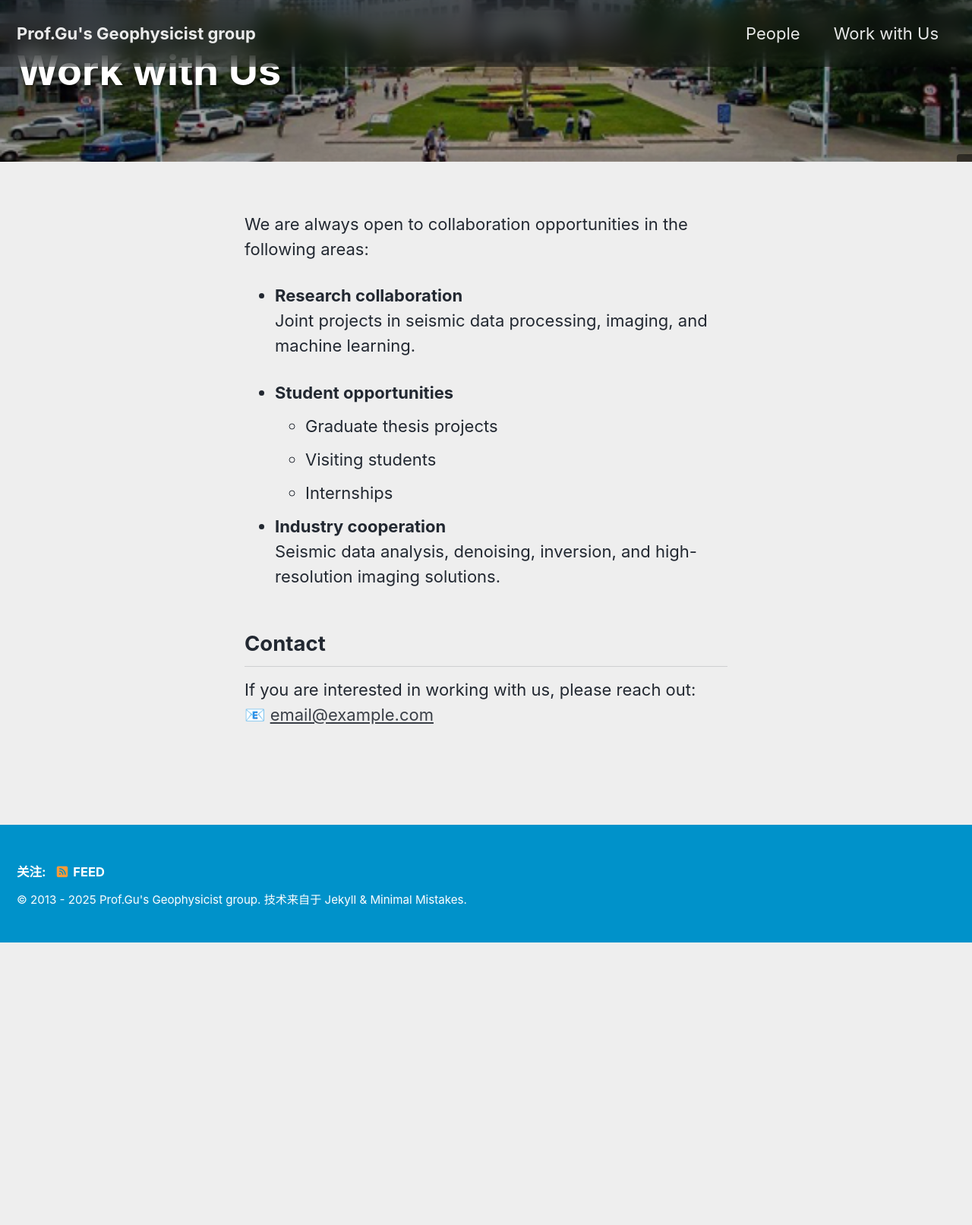
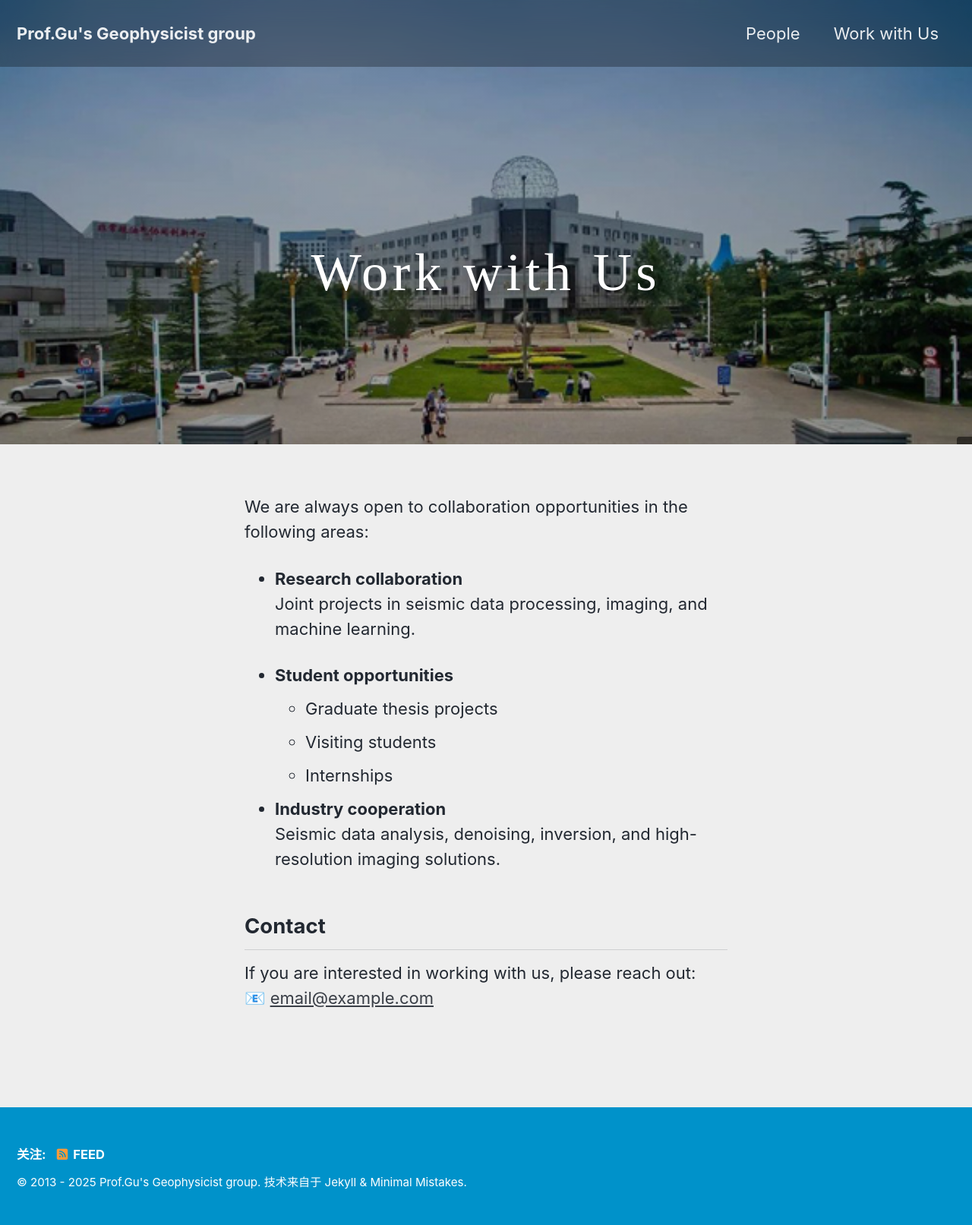
Before and after one commit to gubingluo/gubingluo.github.io, a Jekyll site: the page built from _pages/collaborate.md, in a window 1280 px wide. Shown: the whole page at 76% size. Built offline with Jekyll 4.4.1, drawn with Linux system fonts in a browser that asks for light colours; cached includes are drawn as plain includes; before the commit the page ends 1241 px from its top, so only the background shows below that.

Commit message:
Update _custom.scss

```diff
--- a/_sass/minimal-mistakes/_custom.scss
+++ b/_sass/minimal-mistakes/_custom.scss
@@ -203,3 +203,35 @@ body { padding-top: 0 !important; }
 .people .page__hero--overlay .page__lead {
   margin-top: 0.8rem;
 }
+
+/* ===========================
+   Work with Us 页：横幅高度（约 2/3 屏）
+   =========================== */
+
+.work .page__hero--overlay {
+  height: 65vh;
+  min-height: 420px;
+  max-height: 720px;
+
+  background-position: center top !important;
+  background-size: cover !important;
+  background-repeat: no-repeat !important;
+}
+
+/* 标题样式与首页 / People 统一 */
+.work .page__hero--overlay .wrapper {
+  min-height: 65vh;
+  display: flex;
+  justify-content: center;
+  align-items: center;
+  text-align: center;
+}
+
+.work .page__hero--overlay .page__title {
+  font-family: "Playfair Display", "Times New Roman", serif;
+  font-size: clamp(3.2rem, 5vw, 4.8rem);
+  font-weight: 500;
+  letter-spacing: 0.08em;
+  margin: 0;
+  text-shadow: 0 4px 16px rgba(0,0,0,0.45);
+}
```
